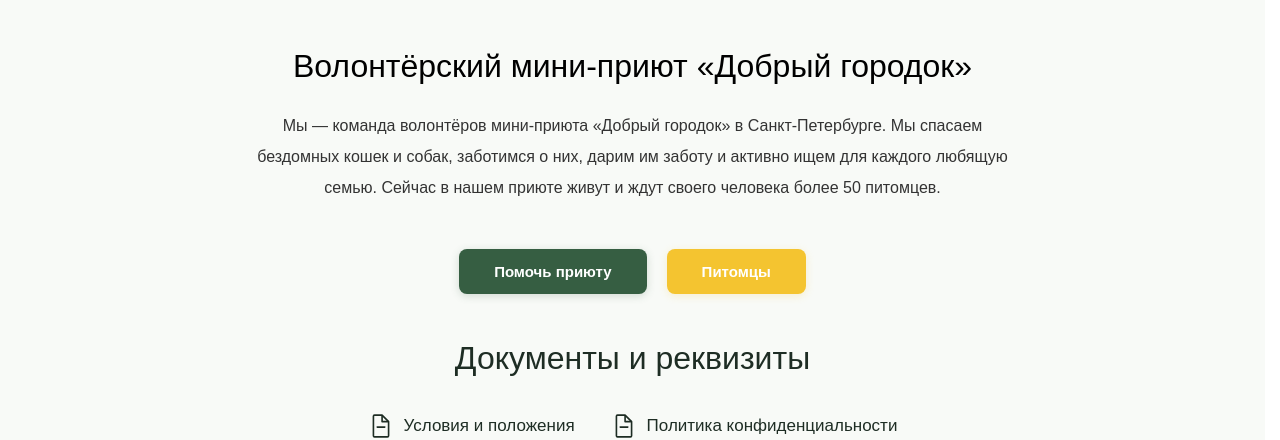
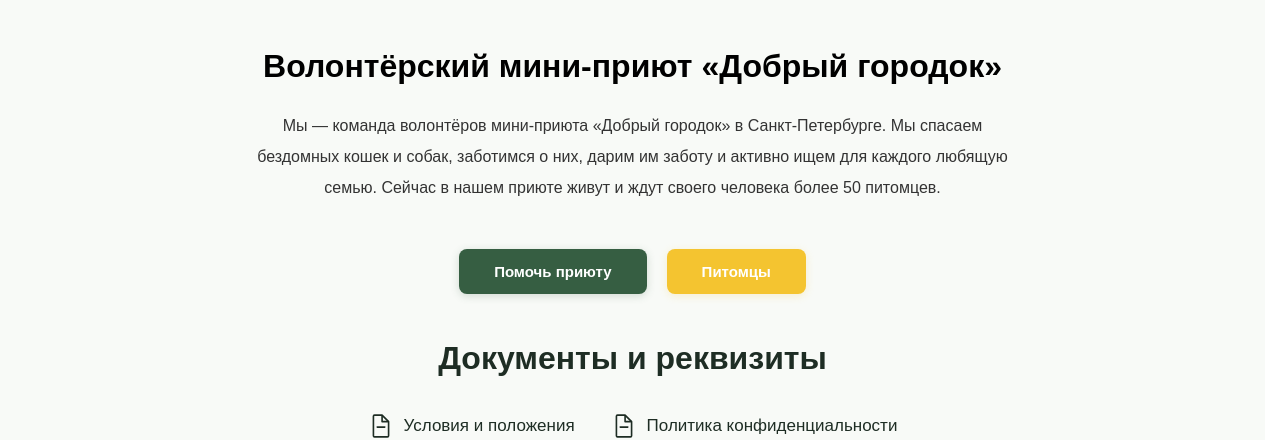
Before and after one commit to schustov05-debug/dobriy-gorodok-frontend, a React (Vite) app: page /about in a window 1280 px wide. Shown: the part 482-922 px from the top of the page. Built offline with nearby package versions, Linux system fonts and the light colour scheme.

Commit message:
update site

```diff
--- a/src/components/DocumentsSection.jsx
+++ b/src/components/DocumentsSection.jsx
@@ -18,7 +18,7 @@ export default function DocumentsSection() {
     }}>
       <h2 style={{
         fontSize: '32px',
-        fontWeight: '500',
+        fontWeight: '700',
         color: '#1E2D24',
         marginBottom: '36px',
       }}>
--- a/src/pages/About.jsx
+++ b/src/pages/About.jsx
@@ -47,7 +47,7 @@ export default function About() {
 
                 <h1 style={{
                     fontSize: '32px',
-                    fontWeight: '500',
+                    fontWeight: '700',
                     color: '#000000',
                     marginBottom: '25px'
                 }}>
--- a/src/pages/AboutTeam.jsx
+++ b/src/pages/AboutTeam.jsx
@@ -40,7 +40,7 @@ export default function AboutTeam() {
 
                 {/* Заголовок страницы */}
                 <div style={{ textAlign: 'center', marginBottom: '50px' }}>
-                    <h1 style={{ fontSize: '36px', fontWeight: '500', color: '#1E2D24', margin: '0 0 16px 0' }}>
+                    <h1 style={{ fontSize: '36px', fontWeight: '700', color: '#1E2D24', margin: '0 0 16px 0' }}>
                         О команде
                     </h1>
                     <p style={{ fontSize: '16px', color: '#000000', maxWidth: '600px', margin: '0 auto', lineHeight: '1.6' }}>
@@ -63,7 +63,7 @@ export default function AboutTeam() {
                             style={{
                                 background: '#FFFFFF',
                                 borderRadius: '16px',
-                                border: '1px solid #E5E5E5',
+                                border: '2px solid #E5E5E5',
                                 padding: '30px 24px',
                                 textAlign: 'center',
                                 boxShadow: '0 4px 16px rgba(0,0,0,0.02)',
--- a/src/pages/Help.jsx
+++ b/src/pages/Help.jsx
@@ -119,7 +119,7 @@ export default function Help() {
             <div style={{ padding: '25px 5%' }}>
 
                 <div style={{ textAlign: 'center', marginBottom: '50px' }}>
-                    <h1 style={{ fontSize: '32px', fontWeight: '500', color: '#000000', marginBottom: '15px' }}>
+                    <h1 style={{ fontSize: '32px', fontWeight: '700', color: '#000000', marginBottom: '15px' }}>
                         Как помочь нашему приюту
                     </h1>
                     <p style={{ fontSize: '16px', color: '#333333', maxWidth: '600px', margin: '0 auto', lineHeight: '1.95' }}>
```
